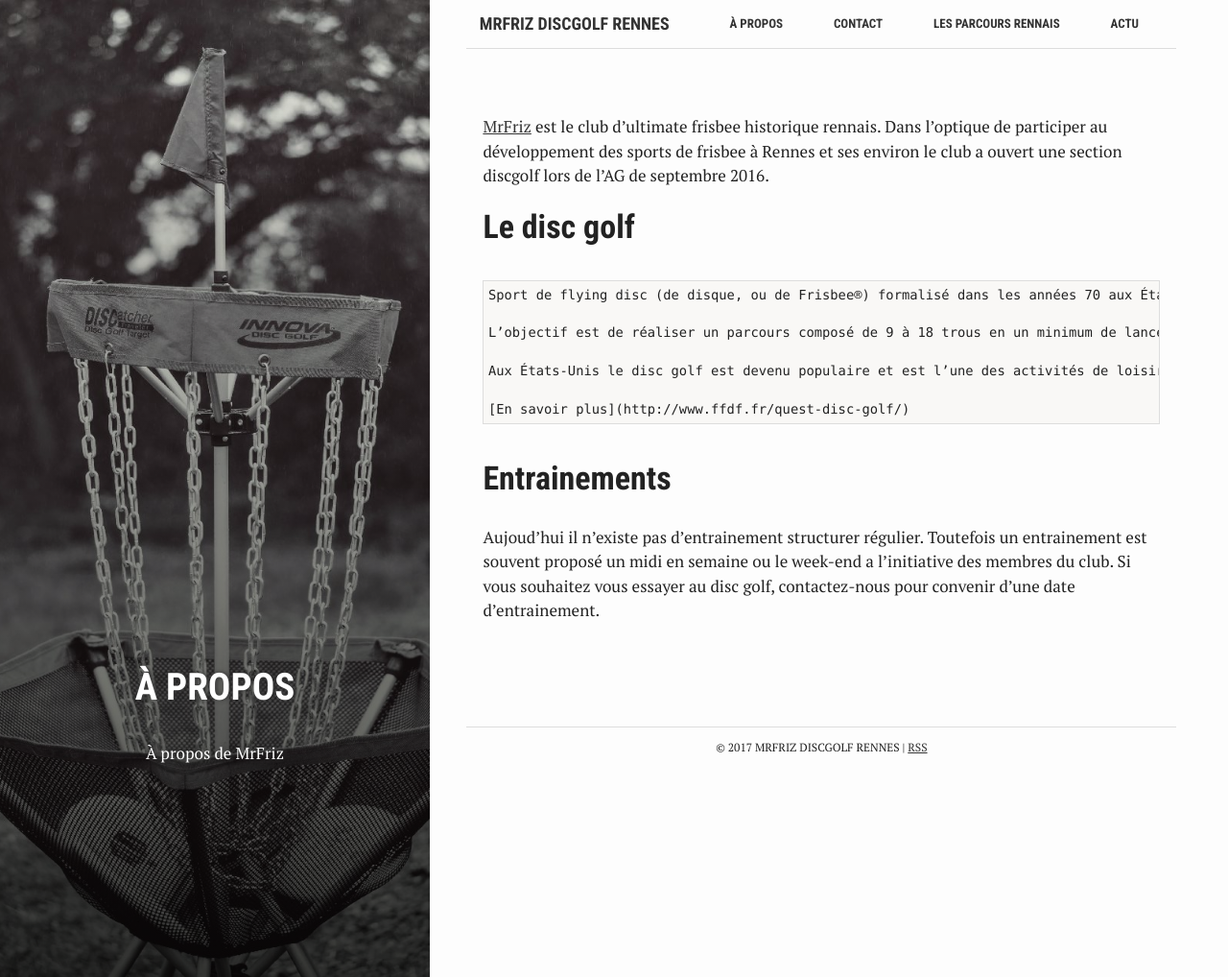
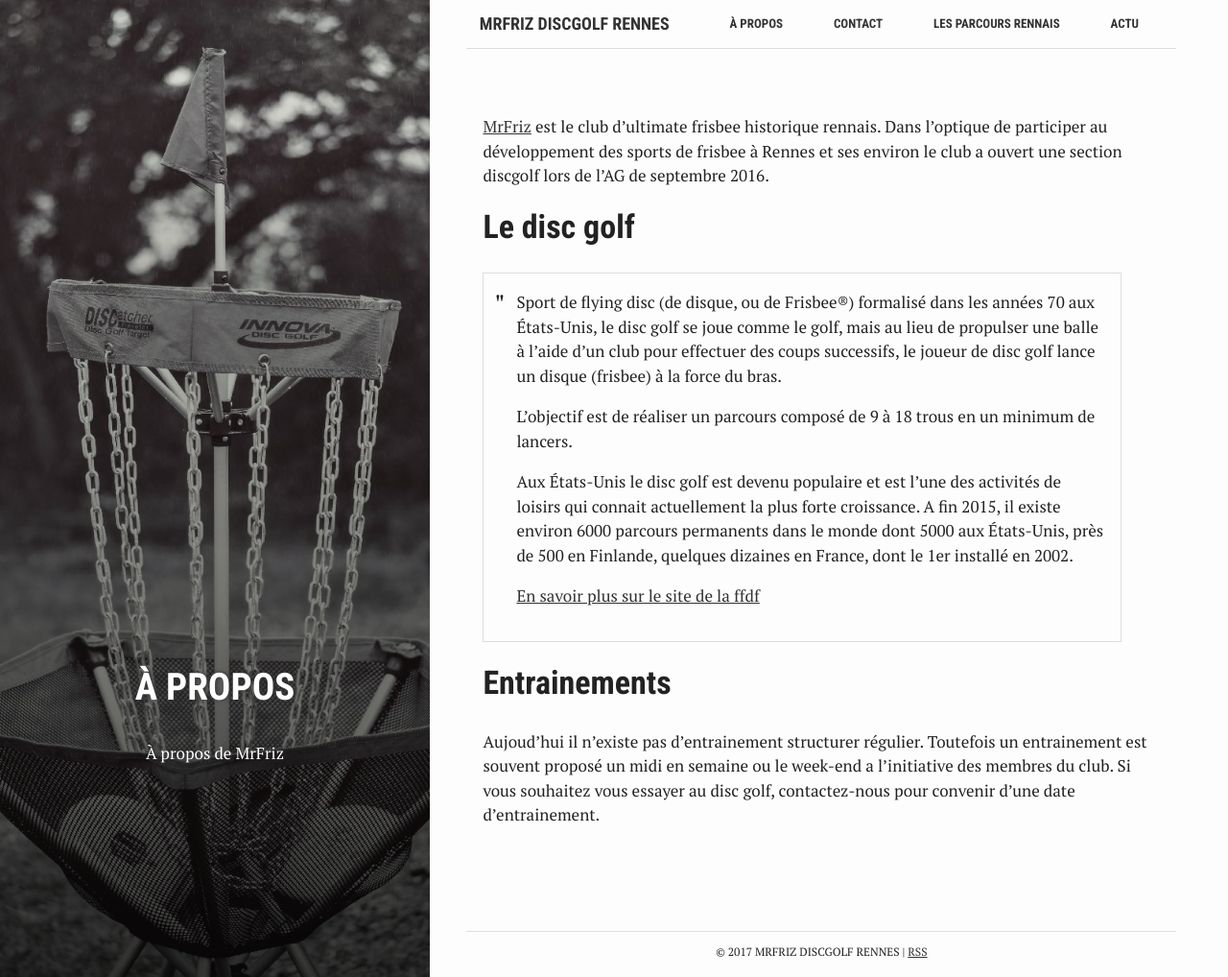
Before and after one commit to MrFriz/discgolf, a Jekyll site: the page built from about.md, in a window 1280 px wide and 1018 px high. Shown: the whole window at 96% size. Built offline with Jekyll 4.4.1, drawn with Linux system fonts in a browser that asks for light colours.

Commit message:
Update about.md

```diff
--- a/about.md
+++ b/about.md
@@ -12,13 +12,13 @@ active: about
 
 # Le disc golf
 
-    Sport de flying disc (de disque, ou de Frisbee®) formalisé dans les années 70 aux États-Unis, le disc golf se joue comme le golf, mais au lieu de propulser une balle à l’aide d’un club pour effectuer des coups successifs, le joueur de disc golf lance un disque (frisbee) à la force du bras.
-
-    L’objectif est de réaliser un parcours composé de 9 à 18 trous en un minimum de lancers.
-
-    Aux États-Unis le disc golf est devenu populaire et est l’une des activités de loisirs qui connait actuellement la plus forte croissance. A fin 2015, il existe environ 6000 parcours permanents dans le monde dont 5000 aux États-Unis, près de 500 en Finlande, quelques dizaines en France, dont le 1er installé en 2002.
-
-    [En savoir plus](http://www.ffdf.fr/quest-disc-golf/)
+> Sport de flying disc (de disque, ou de Frisbee®) formalisé dans les années 70 aux États-Unis, le disc golf se joue comme le golf, mais au lieu de propulser une balle à l’aide d’un club pour effectuer des coups successifs, le joueur de disc golf lance un disque (frisbee) à la force du bras.
+>
+> L’objectif est de réaliser un parcours composé de 9 à 18 trous en un minimum de lancers.
+>
+> Aux États-Unis le disc golf est devenu populaire et est l’une des activités de loisirs qui connait actuellement la plus forte croissance. A fin 2015, il existe environ 6000 parcours permanents dans le monde dont 5000 aux États-Unis, près de 500 en Finlande, quelques dizaines en France, dont le 1er installé en 2002.
+>
+> [En savoir plus sur le site de la ffdf](http://www.ffdf.fr/quest-disc-golf/)
 
 # Entrainements
 Aujoud'hui il n'existe pas d'entrainement structurer régulier.
```
